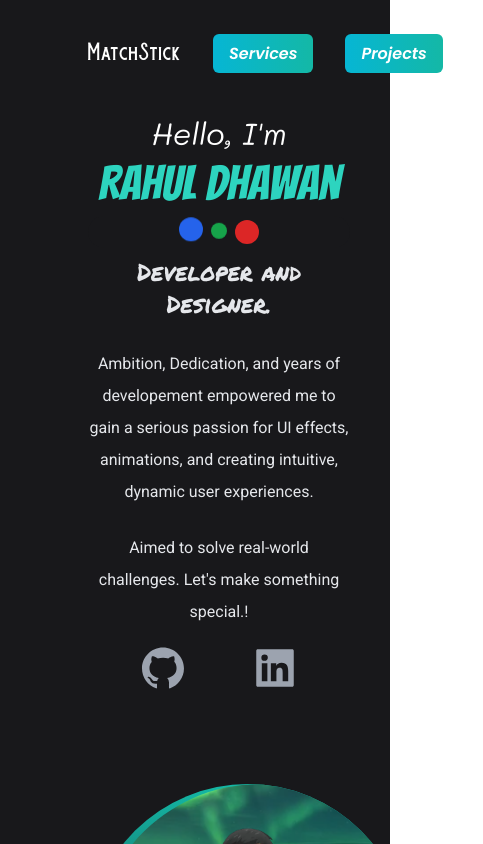
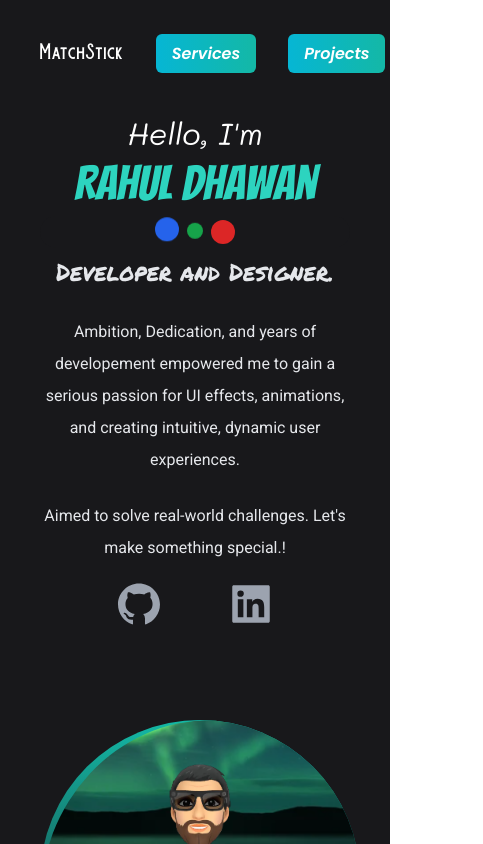
Before and after one commit to RAhuLDHawaN-cmd/Portfolio_React_Tailwind, a Next.js app: page / in a window 390 px wide. Shown: the top 844 px of the page, 483 px wide, since content can reach past the window. Built offline with nearby package versions, Linux system fonts and the light colour scheme.

Commit message:
UI fix for sm

```diff
--- a/pages/index.js
+++ b/pages/index.js
@@ -37,9 +37,9 @@ export default function Home() {
 
       </Head>
       <main className="bg-white px-10 dark:bg-zinc-900 md:px-20 lg:px-40">
-        <section className="min-h-screen ml-12" id="banner">
+        <section className="min-h-screen " id="banner">
           <nav className=" bg-white pt-10 mb-12 flex justify-evenly sticky top-0 z-50 dark:bg-zinc-900 dark:text-white ">
-            <h1 className="font-burtons text-xl ">
+            <h1 className="font-burtons text-lg md:text-xl">
             <a href="/">MatchStick</a>
             </h1>
 
```
